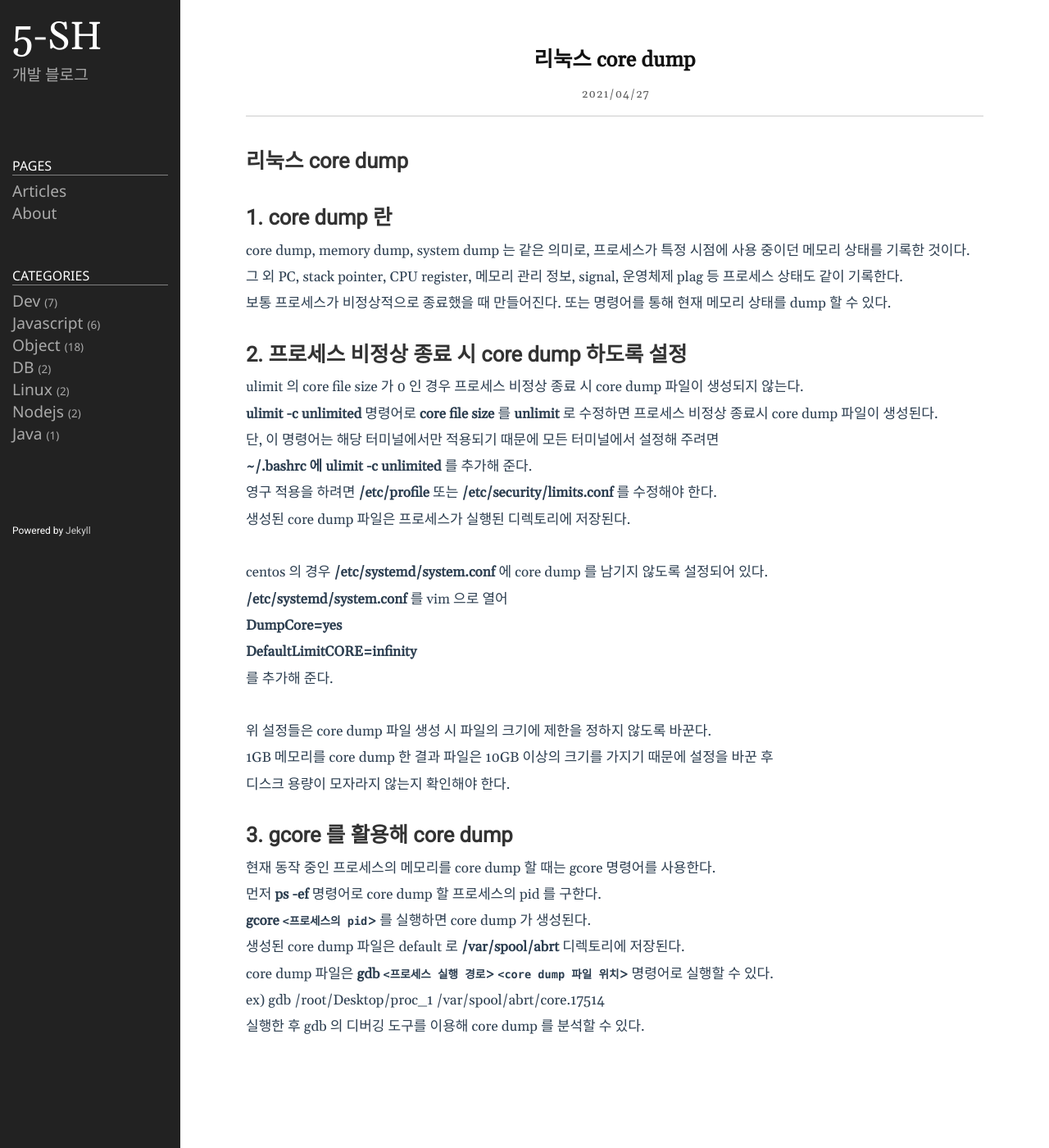
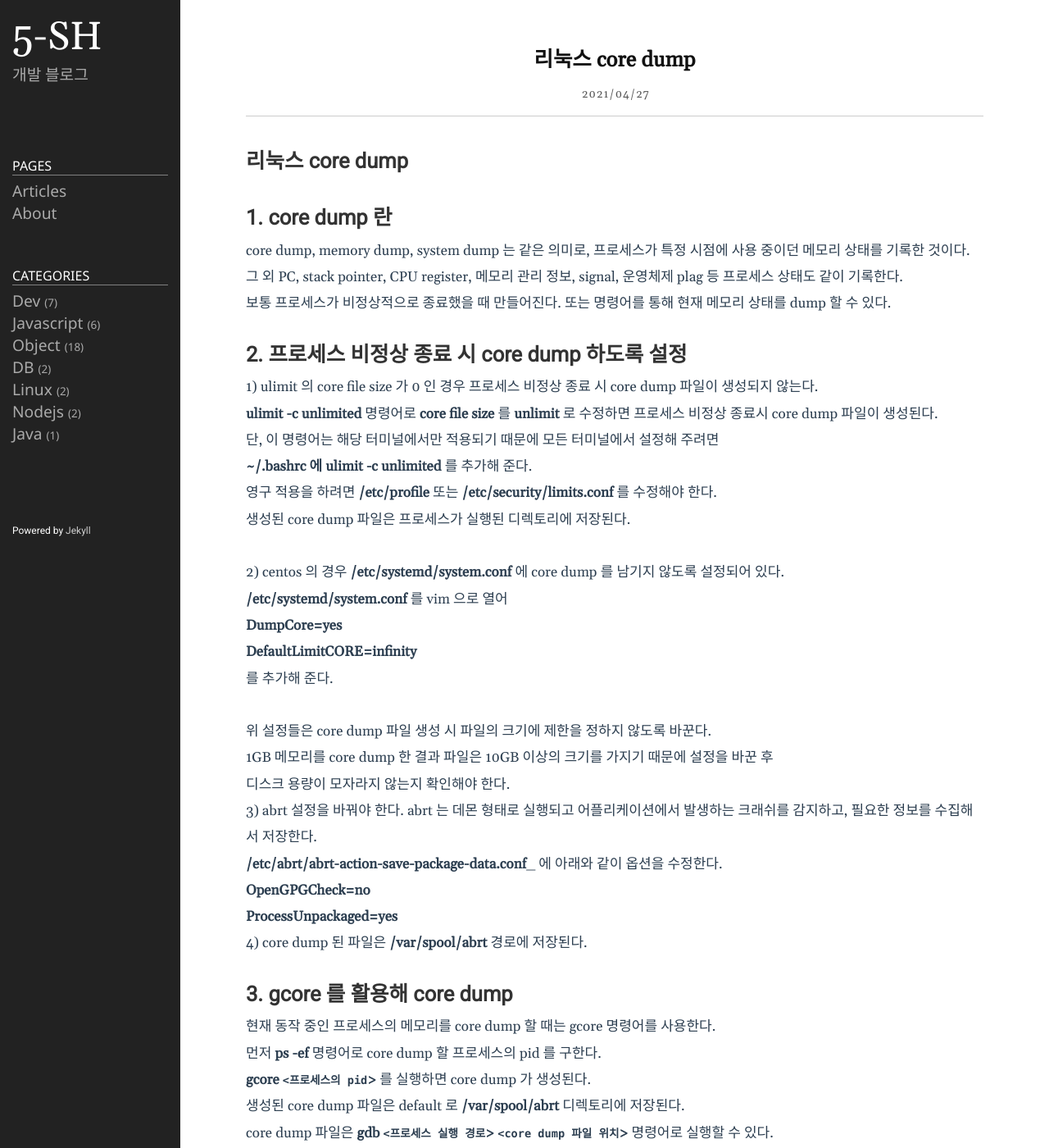
Before and after one commit to 5-SH/5-sh.github.io-deprecated, a Jekyll site: the page built from _posts/2021-04-27-core-dump.md, in a window 1280 px wide and 1400 px high. Shown: the whole window at 82% size. Built offline with Jekyll 4.4.1, drawn with Linux system fonts in a browser that asks for light colours.

Commit message:
modify how to set dumpping core when app crashed

```diff
--- a/_posts/2021-04-27-core-dump.md
+++ b/_posts/2021-04-27-core-dump.md
@@ -14,14 +14,14 @@ ref: Dev, linux
   보통 프로세스가 비정상적으로 종료했을 때 만들어진다. 또는 명령어를 통해 현재 메모리 상태를 dump 할 수 있다.
 
 ## 2. 프로세스 비정상 종료 시 core dump 하도록 설정
-  ulimit 의 core file size 가 0 인 경우 프로세스 비정상 종료 시 core dump 파일이 생성되지 않는다.
+  1) ulimit 의 core file size 가 0 인 경우 프로세스 비정상 종료 시 core dump 파일이 생성되지 않는다.
   __ulimit -c unlimited__ 명령어로 __core file size__ 를 __unlimit__ 로 수정하면 프로세스 비정상 종료시 core dump 파일이 생성된다.
   단, 이 명령어는 해당 터미널에서만 적용되기 때문에 모든 터미널에서 설정해 주려면
   __~/.bashrc 에 ulimit -c unlimited__ 를 추가해 준다.
   영구 적용을 하려면 __/etc/profile__ 또는 __/etc/security/limits.conf__ 를 수정해야 한다.
   생성된 core dump 파일은 프로세스가 실행된 디렉토리에 저장된다.
 <br>
-  centos 의 경우 __/etc/systemd/system.conf__ 에 core dump 를 남기지 않도록 설정되어 있다.
+  2) centos 의 경우 __/etc/systemd/system.conf__ 에 core dump 를 남기지 않도록 설정되어 있다.
   __/etc/systemd/system.conf__ 를 vim 으로 열어
   __DumpCore=yes__
   __DefaultLimitCORE=infinity__
@@ -30,7 +30,13 @@ ref: Dev, linux
   위 설정들은 core dump 파일 생성 시 파일의 크기에 제한을 정하지 않도록 바꾼다.
   1GB 메모리를 core dump 한 결과 파일은 10GB 이상의 크기를 가지기 때문에 설정을 바꾼 후
   디스크 용량이 모자라지 않는지 확인해야 한다.
+<br>
+  3) abrt 설정을 바꿔야 한다. abrt 는 데몬 형태로 실행되고 어플리케이션에서 발생하는 크래쉬를 감지하고, 필요한 정보를 수집해서 저장한다.
+  __/etc/abrt/abrt-action-save-package-data.conf___ 에 아래와 같이 옵션을 수정한다.
+  __OpenGPGCheck=no__
+  __ProcessUnpackaged=yes__
 
+  4) core dump 된 파일은 __/var/spool/abrt__ 경로에 저장된다.
 ## 3. gcore 를 활용해 core dump
   현재 동작 중인 프로세스의 메모리를 core dump 할 때는 gcore 명령어를 사용한다.
   먼저 __ps -ef__ 명령어로 core dump 할 프로세스의 pid 를 구한다.
```
